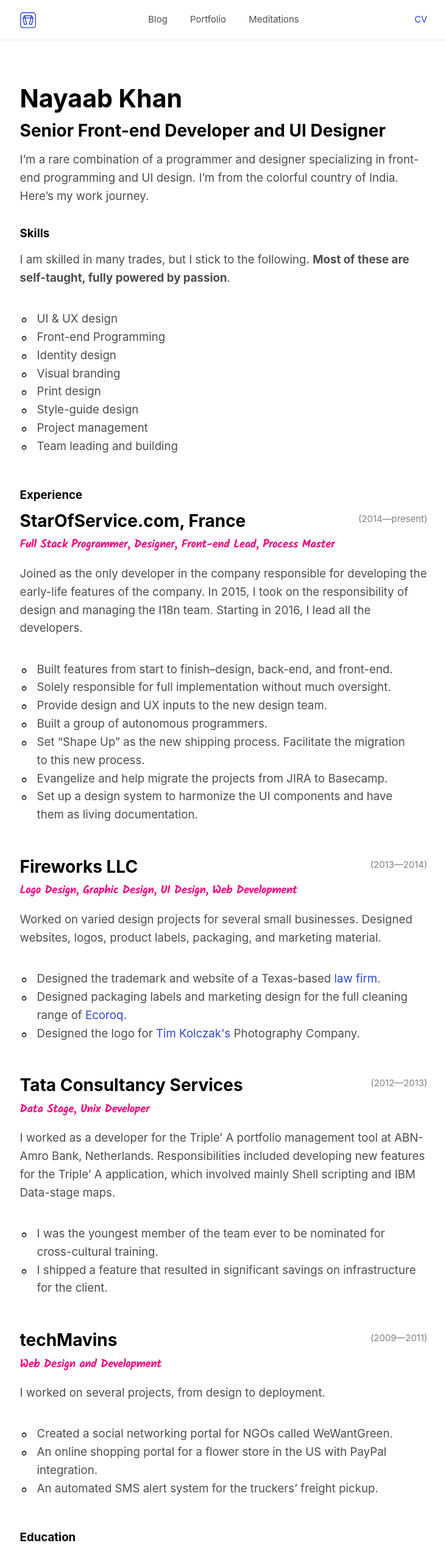
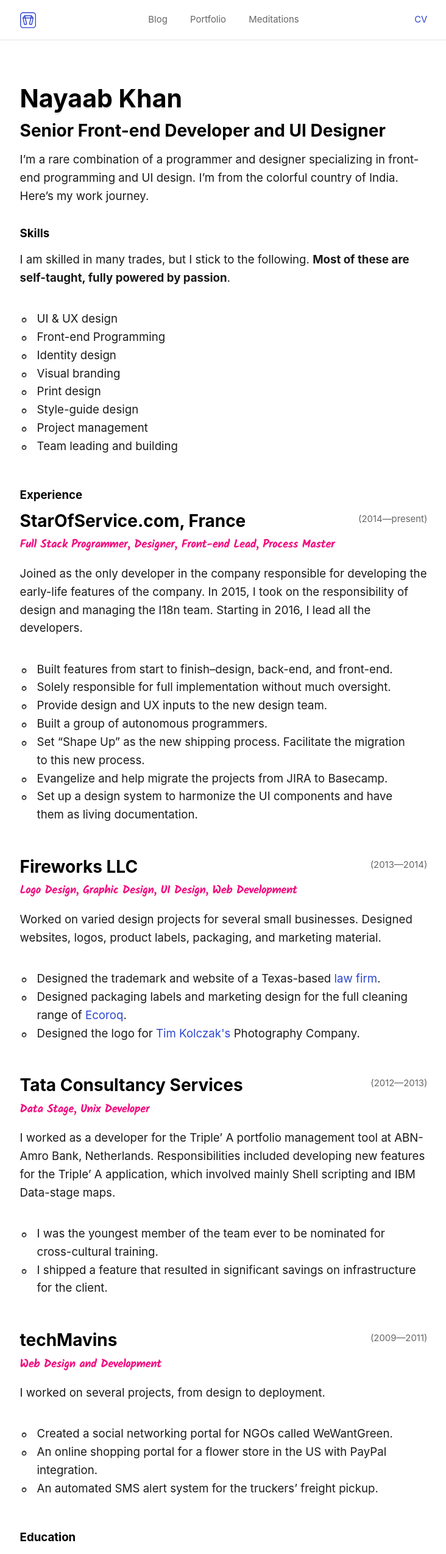
Before and after one commit to nayaabkhan/nayaabkhan.me, a Next.js app: page /cv in a window 1280 px wide. Shown: the top 2548 px of the page at 61% size, without its empty margins (273-1005 px from the left). Built offline with nearby package versions, Linux system fonts and the light colour scheme; a web font is replaced by a local one.

Commit message:
Add palette for grayscale colors

```diff
--- a/pages/cv.tsx
+++ b/pages/cv.tsx
@@ -75,7 +75,7 @@
               fontWeight: 'normal',
               wordBreak: 'keep-all',
               fontSize: 'var(--text-s)',
-              color: 'hsl(0 0% 50%)',
+              color: 'hsl(var(--palette-text-50))',
             }}
           >
             (2014—present)
@@ -128,7 +128,7 @@
               fontWeight: 'normal',
               wordBreak: 'keep-all',
               fontSize: 'var(--text-s)',
-              color: 'hsl(0 0% 50%)',
+              color: 'hsl(var(--palette-text-50))',
             }}
           >
             (2013—2014)
@@ -174,7 +174,7 @@
               fontWeight: 'normal',
               wordBreak: 'keep-all',
               fontSize: 'var(--text-s)',
-              color: 'hsl(0 0% 50%)',
+              color: 'hsl(var(--palette-text-50))',
             }}
           >
             (2012—2013)
@@ -214,7 +214,7 @@
               fontWeight: 'normal',
               wordBreak: 'keep-all',
               fontSize: 'var(--text-s)',
-              color: 'hsl(0 0% 50%)',
+              color: 'hsl(var(--palette-text-50))',
             }}
           >
             (2009—2011)
@@ -252,7 +252,7 @@
               fontWeight: 'normal',
               wordBreak: 'keep-all',
               fontSize: 'var(--text-s)',
-              color: 'hsl(0 0% 50%)',
+              color: 'hsl(var(--palette-text-50))',
             }}
           >
             (2009—2012)
@@ -274,7 +274,7 @@
               fontWeight: 'normal',
               wordBreak: 'keep-all',
               fontSize: 'var(--text-s)',
-              color: 'hsl(0 0% 50%)',
+              color: 'hsl(var(--palette-text-50))',
             }}
           >
             (2006—2009)
--- a/src/components/Header.tsx
+++ b/src/components/Header.tsx
@@ -14,7 +14,9 @@
       <a
         style={{
           padding: 'var(--space-xxs) var(--space-normal)',
-          color: isActive ? 'hsl(var(--palette-primary-50))' : 'inherit',
+          color: isActive
+            ? 'hsl(var(--palette-primary-50))'
+            : 'hsl(var(--palette-text-50))',
           ...style,
         }}
         {...deferred}
--- a/styles/globals.css
+++ b/styles/globals.css
@@ -11,6 +11,7 @@
 
   --base-primary: var(--hue-primary), 64%;
   --base-accent: var(--hue-accent), 90%;
+  --base-text: 0, 0%;
 
   --palette-primary-10: var(--base-primary), 10%;
   --palette-primary-20: var(--base-primary), 20%;
@@ -29,6 +30,16 @@
   --palette-accent-70: var(--base-accent), 70%;
   --palette-accent-80: var(--base-accent), 80%;
   --palette-accent-90: var(--base-accent), 90%;
+
+  --palette-text-10: var(--base-text), 0%;
+  --palette-text-20: var(--base-text), 10%;
+  --palette-text-30: var(--base-text), 20%;
+  --palette-text-40: var(--base-text), 30%;
+  --palette-text-50: var(--base-text), 40%;
+  --palette-text-60: var(--base-text), 50%;
+  --palette-text-70: var(--base-text), 60%;
+  --palette-text-80: var(--base-text), 70%;
+  --palette-text-90: var(--base-text), 80%;
 
   --palette-bg: var(--palette-primary-30);
 
@@ -65,7 +76,7 @@
 body {
   padding: 0;
   margin: 0;
-  color: hsl(0 0% 30%);
+  color: hsl(var(--palette-text-20));
   font-family: var(--font-text);
 }
 
```
